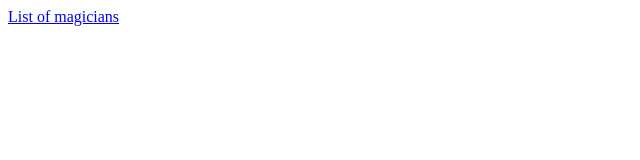
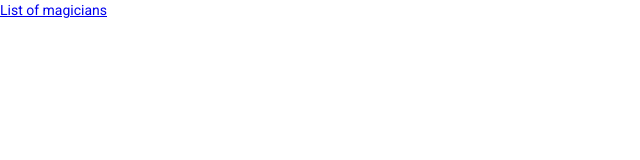
Before and after one commit to IsaacVerm/mad-trick-explainer, an Angular app in the folder mte/: page / in a window 1280 px wide. Shown: the top 160 px of the page, without its empty margins (0-640 px from the left). Built offline with nearby package versions, Linux system fonts and the light colour scheme.

Commit message:
install material design

```diff
--- a/mte/angular.json
+++ b/mte/angular.json
@@ -24,6 +24,7 @@
               "src/assets"
             ],
             "styles": [
+              "./node_modules/@angular/material/prebuilt-themes/pink-bluegrey.css",
               "src/styles.css"
             ],
             "scripts": []
@@ -88,6 +89,7 @@
               "src/assets"
             ],
             "styles": [
+              "./node_modules/@angular/material/prebuilt-themes/pink-bluegrey.css",
               "src/styles.css"
             ],
             "scripts": []
--- a/mte/package.json
+++ b/mte/package.json
@@ -12,10 +12,12 @@
   "private": true,
   "dependencies": {
     "@angular/animations": "~9.1.7",
+    "@angular/cdk": "^9.2.4",
     "@angular/common": "~9.1.7",
     "@angular/compiler": "~9.1.7",
     "@angular/core": "~9.1.7",
     "@angular/forms": "~9.1.7",
+    "@angular/material": "^9.2.4",
     "@angular/platform-browser": "~9.1.7",
     "@angular/platform-browser-dynamic": "~9.1.7",
     "@angular/router": "~9.1.7",
--- a/mte/src/app/app.module.ts
+++ b/mte/src/app/app.module.ts
@@ -4,6 +4,7 @@
 
 import { AppComponent } from './app.component';
 import { MagicianListComponent } from './magician-list/magician-list.component';
+import { BrowserAnimationsModule } from '@angular/platform-browser/animations';
 
 @NgModule({
   declarations: [
@@ -14,7 +15,8 @@
     BrowserModule,
     RouterModule.forRoot([
       { path: 'magician-list', component: MagicianListComponent },
-    ])
+    ]),
+    BrowserAnimationsModule
   ],
   providers: [],
   bootstrap: [AppComponent]
--- a/mte/src/index.html
+++ b/mte/src/index.html
@@ -6,8 +6,10 @@
   <base href="/">
   <meta name="viewport" content="width=device-width, initial-scale=1">
   <link rel="icon" type="image/x-icon" href="favicon.ico">
+  <link href="https://fonts.googleapis.com/css?family=Roboto:300,400,500&display=swap" rel="stylesheet">
+  <link href="https://fonts.googleapis.com/icon?family=Material+Icons" rel="stylesheet">
 </head>
-<body>
+<body class="mat-typography">
   <app-root></app-root>
 </body>
 </html>
--- a/mte/src/styles.css
+++ b/mte/src/styles.css
@@ -1 +1,4 @@
 /* You can add global styles to this file, and also import other style files */
+
+html, body { height: 100%; }
+body { margin: 0; font-family: Roboto, "Helvetica Neue", sans-serif; }
```
Also changed, not shown: 1 other file (tests, documents, lock files or other folders).
